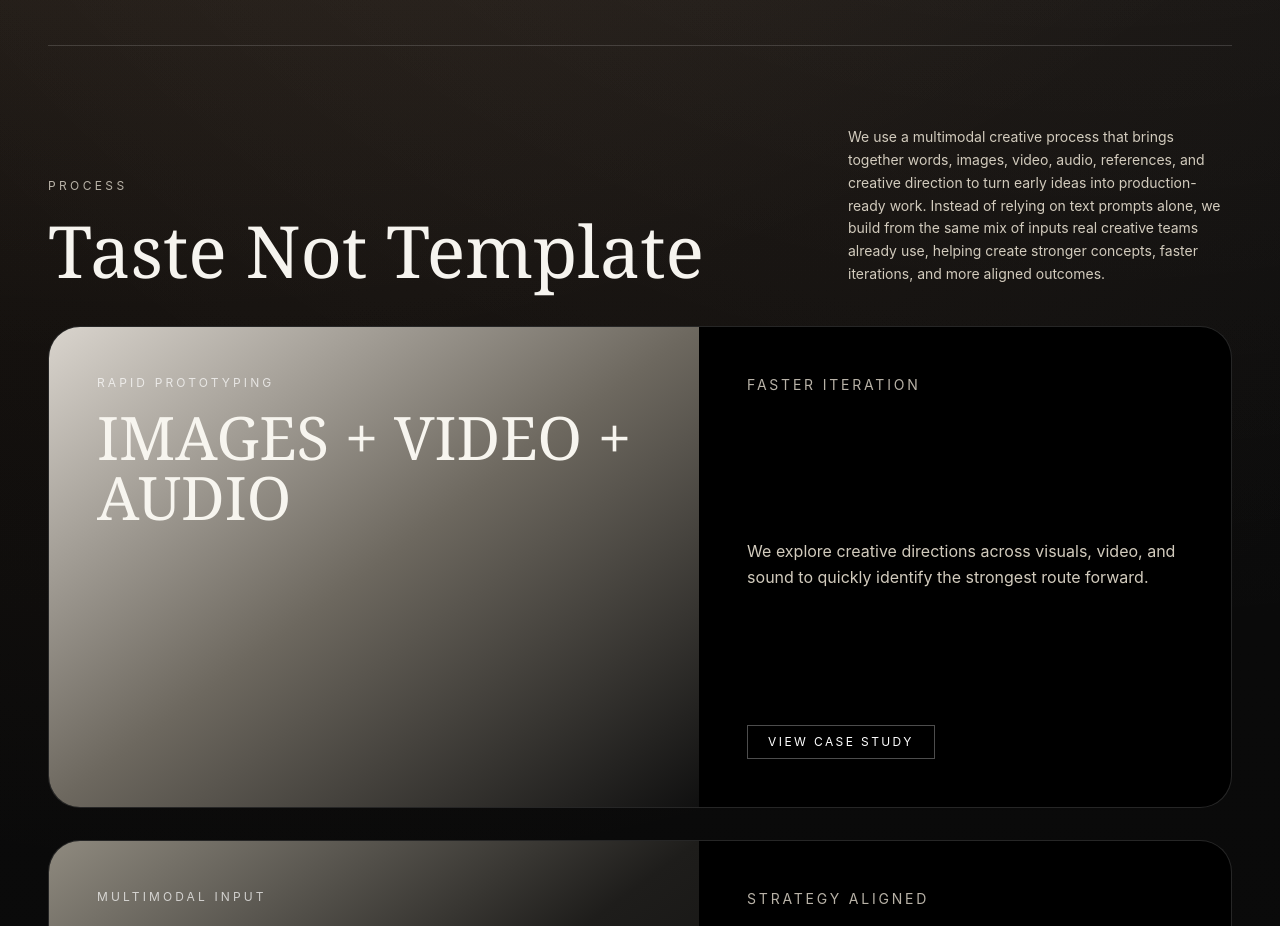
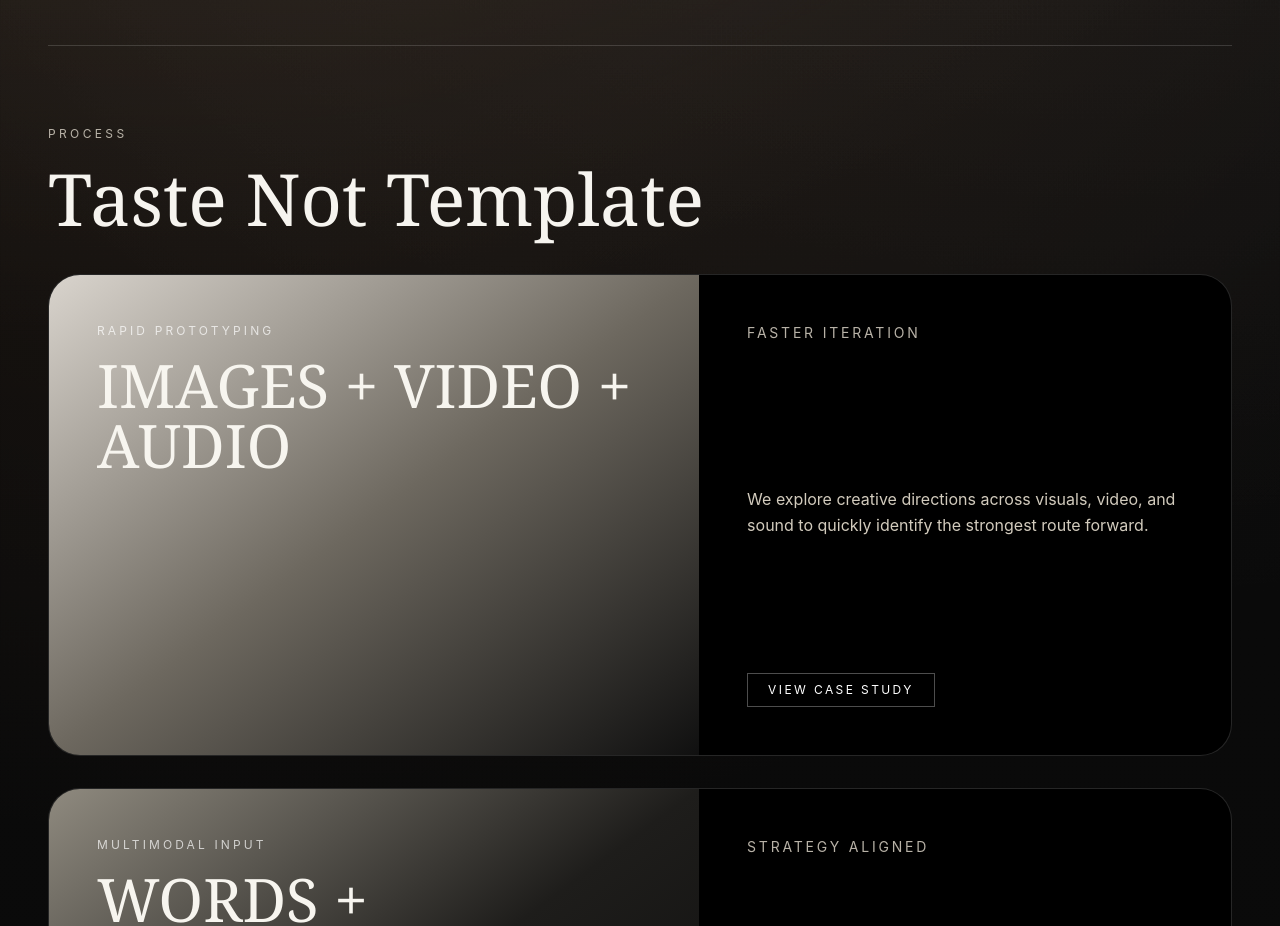
Before and after one commit to bulandun/CreateXDM, a Next.js app: page / in a window 1280 px wide. Shown: the part 1720-2646 px from the top of the page. Built offline with nearby package versions, Linux system fonts and the light colour scheme.

Commit message:
Remove process section supporting paragraph

```diff
--- a/app/page.tsx
+++ b/app/page.tsx
@@ -140,9 +140,6 @@ export default function HomePage() {
                 Taste Not Template
               </h2>
             </div>
-            <p className="hidden max-w-sm text-sm leading-relaxed text-[#d2cbbd] lg:block">
-              We use a multimodal creative process that brings together words, images, video, audio, references, and creative direction to turn early ideas into production-ready work. Instead of relying on text prompts alone, we build from the same mix of inputs real creative teams already use, helping create stronger concepts, faster iterations, and more aligned outcomes.
-            </p>
           </div>
         </Reveal>
 
```
